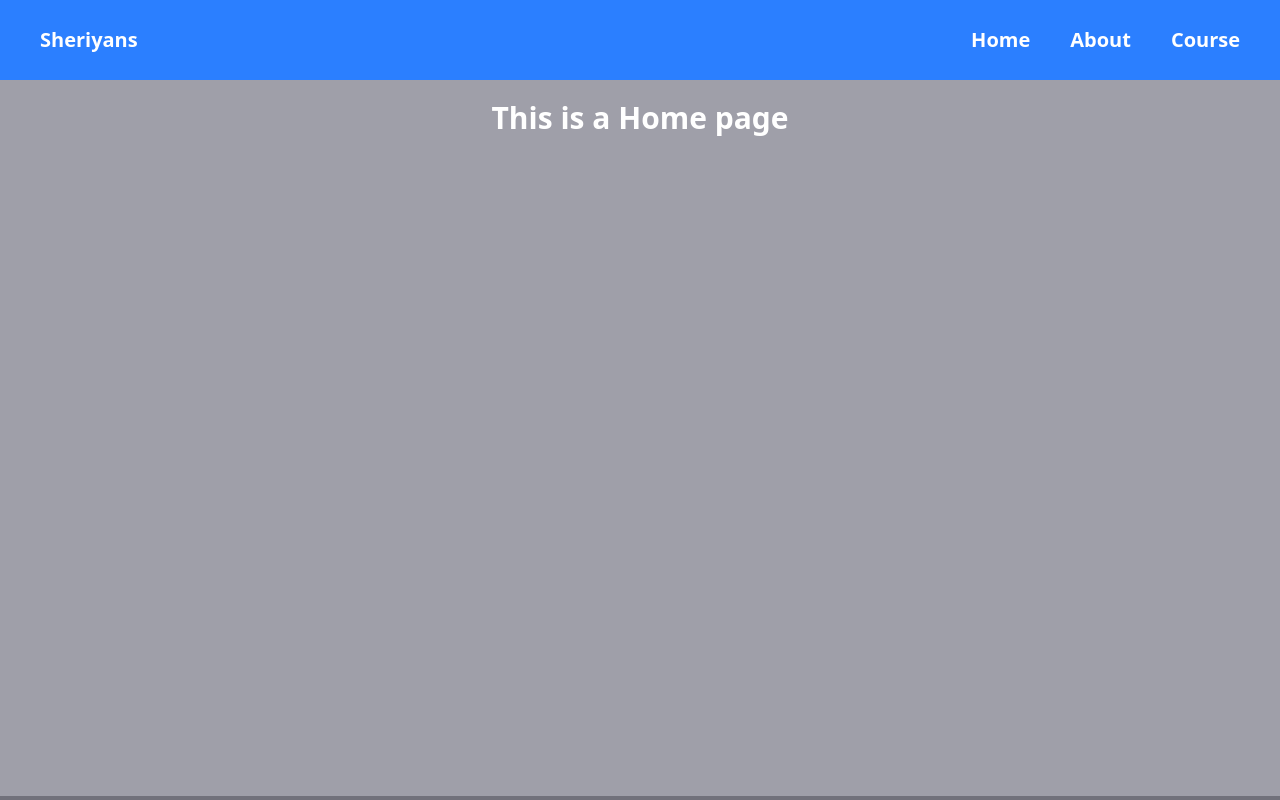
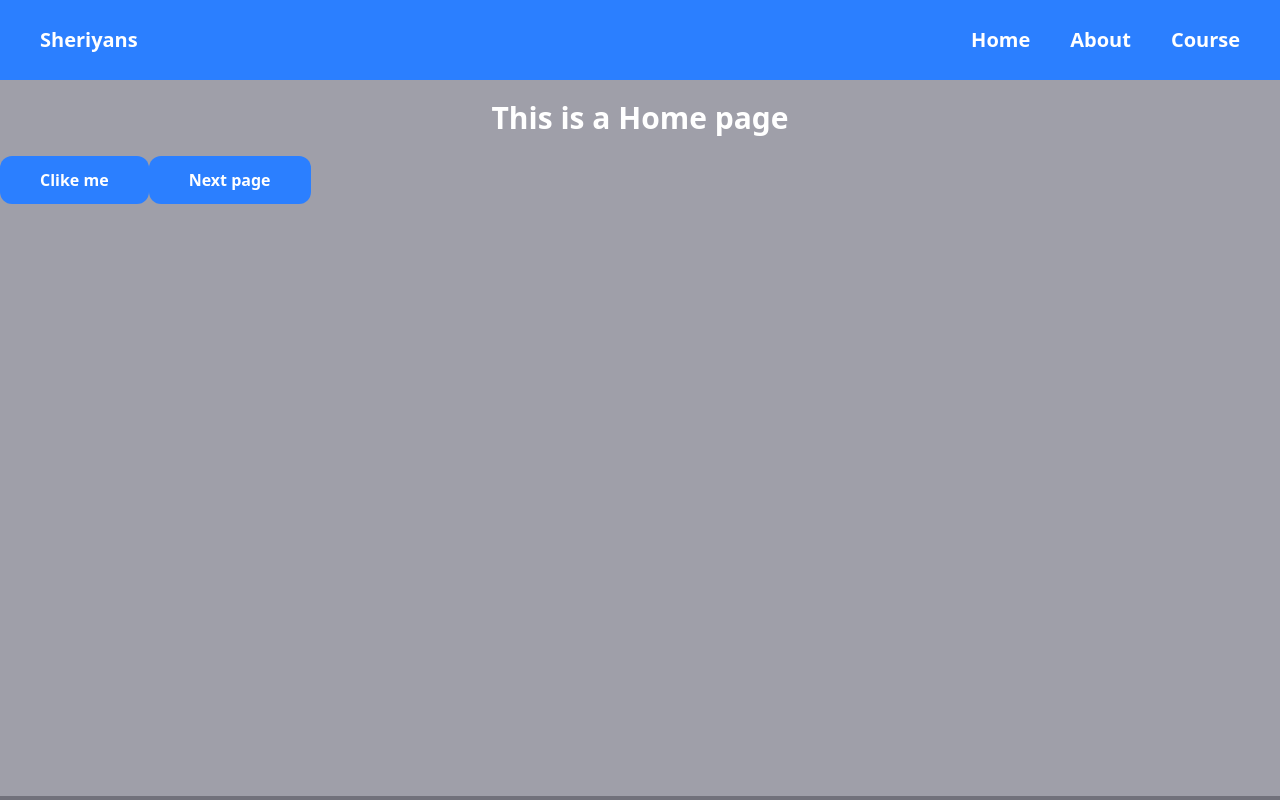
Before and after one commit to dhruval1907/React-cohort22, a React (Vite) app in the folder react-routing/: page / in a window 1280 px wide. Built offline with nearby package versions, Linux system fonts and the light colour scheme.

Commit message:
rounting

```diff
--- a/react-routing/src/components/Hero.jsx
+++ b/react-routing/src/components/Hero.jsx
@@ -1,11 +1,35 @@
-import React from 'react'
+import React from "react";
+import { useNavigate } from "react-router-dom";
 
 const Hero = () => {
+  const navigate = useNavigate();
+
+  function btnCliked() {
+    navigate(-1)
+  }
+  function next() {
+    navigate(+1)
+  }
+
   return (
-    <div className='h-[89.5%] w-full bg-zinc-400'>
-        <h1 className='text-3xl  text-center p-5 font-bold text-white'>This is a Home page </h1>
+    <div className="h-[89.5%] w-full bg-zinc-400">
+      <h1 className="text-3xl  text-center p-5 font-bold text-white">
+        This is a Home page
+      </h1>
+      <button
+        onClick={btnCliked}
+        className="px-10 py-3 bg-blue-500 rounded-xl border-none text-white font-semibold"
+      >
+        Clike me
+      </button>
+      <button
+        onClick={next}
+        className="px-10 py-3 bg-blue-500 rounded-xl border-none text-white font-semibold"
+      >
+        Next page
+      </button>
     </div>
-  )
-}
+  );
+};
 
-export default Hero
+export default Hero;
```
